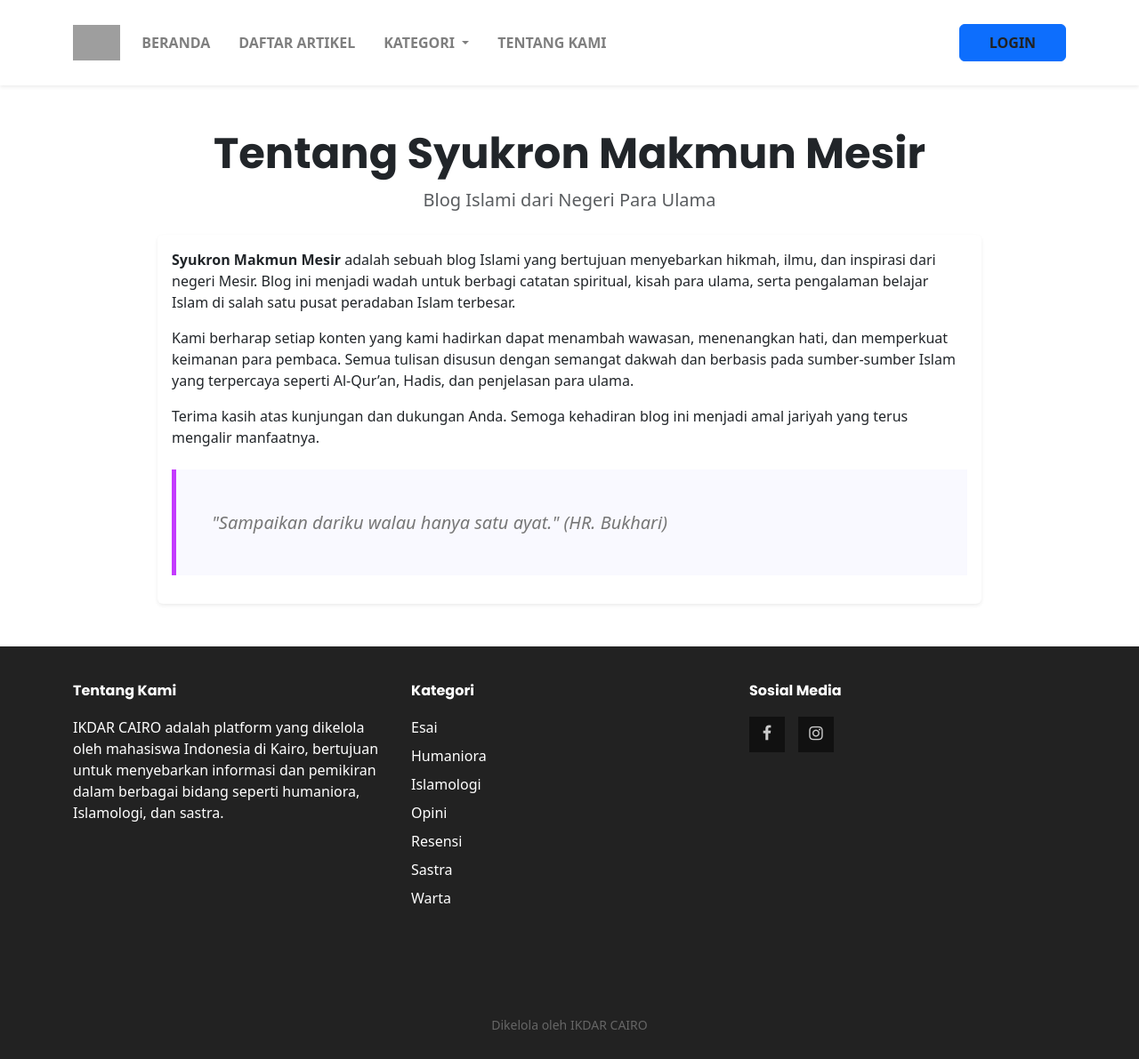
After one commit to WeissDhi/sms, a PHP site: page /tentangkami.php in a window 1280 px wide. The commit adds this page. Shown: the whole page at 89% size. Run offline with PHP 8.4, Linux system fonts and the light colour scheme; data comes from the database, SQL or seed files in the repository; grey boxes are pictures that could not be loaded.

Commit message:
fix and add feature

```diff
--- a/components/navbar.php
+++ b/components/navbar.php
@@ -121,7 +121,7 @@ function renderCategoryDropdown($categories, $activeParents = [], $currentCatego
 
             <div class="collapse navbar-collapse" id="navbarContent">
                 <ul class="navbar-nav me-auto mb-2 mb-lg-0 gap-3">
-                    <li class="nav-item"><a class="nav-link" href="index.php">Home</a></li>
+                    <li class="nav-item"><a class="nav-link" href="index.php">Beranda</a></li>
                     <li class="nav-item"><a class="nav-link" href="daftar-artikel.php">Daftar Artikel</a></li>
 
                     <li class="nav-item dropdown">
--- a/index.php
+++ b/index.php
@@ -103,7 +103,7 @@ if (!$result_trending) {
       <div class="row d-flex justify-content-center">
         <div class="menu-content pb-70 col-lg-8">
           <div class="title text-center">
-            <h1 class="mb-10">Latest blogs from all categories</h1>
+            <h1 class="mb-10">Blog Terbaru dari Semua Kategori</h1>
             <p>
               Lorem ipsum dolor sit amet, consectetur adipisicing elit, sed do
               eiusmod tempor incididunt ut labore et dolore magna aliqua.
--- a/login.php
+++ b/login.php
@@ -16,6 +16,7 @@ if ($_SERVER['REQUEST_METHOD'] === 'POST') {
         $admin = $admin_result->fetch_assoc();
         $_SESSION['author_id'] = $admin['id'];
         $_SESSION['author_type'] = 'admin';
+        $_SESSION['username'] = $admin['username'];
         header("Location: index.php");
         exit;
     }
@@ -30,6 +31,7 @@ if ($_SERVER['REQUEST_METHOD'] === 'POST') {
         $user = $user_result->fetch_assoc();
         $_SESSION['author_id'] = $user['id'];
         $_SESSION['author_type'] = 'user';
+        $_SESSION['username'] = $user['username'];
         header("Location: index.php");
         exit;
     }
--- /dev/null
+++ b/tentangkami.php
@@ -0,0 +1,80 @@
+<?php
+
+session_start();
+include './bloging/config.php';
+include './components/navbar.php';
+
+?>
+<!DOCTYPE html>
+<html lang="id">
+
+<head>
+    <!-- Mobile Specific Meta -->
+    <meta
+        name="viewport"
+        content="width=device-width, initial-scale=1, shrink-to-fit=no" />
+    <!-- Favicon-->
+    <link rel="shortcut icon" href="img/fav.png" />
+    <!-- Author Meta -->
+    <meta name="author" content="colorlib" />
+    <!-- Meta Description -->
+    <meta name="description" content="" />
+    <!-- Meta Keyword -->
+    <meta name="keywords" content="" />
+    <!-- meta character set -->
+    <meta charset="UTF-8" />
+    <!-- Site Title -->
+    <title>Blogger</title>
+
+    <link
+        href="https://fonts.googleapis.com/css?family=Poppins:100,200,400,300,500,600,700"
+        rel="stylesheet" />
+    <!--CSS============================================= -->
+    <link rel="stylesheet" href="css/linearicons.css" />
+    <link rel="stylesheet" href="css/font-awesome.min.css" />
+    <link rel="stylesheet" href="css/bootstrap.css" />
+    <link rel="stylesheet" href="css/owl.carousel.css" />
+    <link rel="stylesheet" href="css/main.css" />
+    <link href="https://cdn.jsdelivr.net/npm/bootstrap@5.3.3/dist/css/bootstrap.min.css" rel="stylesheet">
+</head>
+
+<body>
+
+    <div class="container py-5">
+        <div class="text-center mb-4">
+            <h1 class="display-5 fw-bold">Tentang Syukron Makmun Mesir</h1>
+            <p class="lead text-muted">Blog Islami dari Negeri Para Ulama</p>
+        </div>
+
+        <div class="row justify-content-center">
+            <div class="col-md-10">
+                <div class="card shadow-sm border-0">
+                    <div class="card-body">
+                        <p>
+                            <strong>Syukron Makmun Mesir</strong> adalah sebuah blog Islami yang bertujuan menyebarkan hikmah, ilmu, dan inspirasi dari negeri Mesir. Blog ini menjadi wadah untuk berbagi catatan spiritual, kisah para ulama, serta pengalaman belajar Islam di salah satu pusat peradaban Islam terbesar.
+                        </p>
+
+                        <p>
+                            Kami berharap setiap konten yang kami hadirkan dapat menambah wawasan, menenangkan hati, dan memperkuat keimanan para pembaca. Semua tulisan disusun dengan semangat dakwah dan berbasis pada sumber-sumber Islam yang terpercaya seperti Al-Qur’an, Hadis, dan penjelasan para ulama.
+                        </p>
+
+                        <p>
+                            Terima kasih atas kunjungan dan dukungan Anda. Semoga kehadiran blog ini menjadi amal jariyah yang terus mengalir manfaatnya.
+                        </p>
+
+                        <blockquote class="blockquote mt-4">
+                            <p class="mb-0 fst-italic">"Sampaikan dariku walau hanya satu ayat." (HR. Bukhari)</p>
+                        </blockquote>
+                    </div>
+                </div>
+            </div>
+        </div>
+    </div>
+
+    <!-- Bootstrap JS Bundle -->
+    <script src="https://cdn.jsdelivr.net/npm/bootstrap@5.3.3/dist/js/bootstrap.bundle.min.js"></script>
+
+    <?php include './components/footer.php'; ?>
+</body>
+
+</html>
```
Also changed, not shown: bloging/uploads/1749463881_alur.png (added), bloging/uploads/1749464782_WhatsApp Image 2023-06-02 at 13.23.05.jpeg (added).
